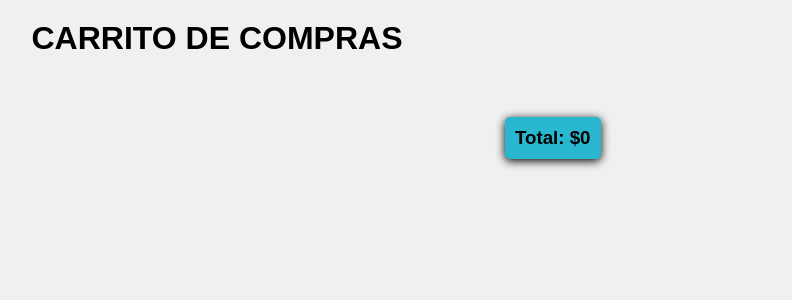
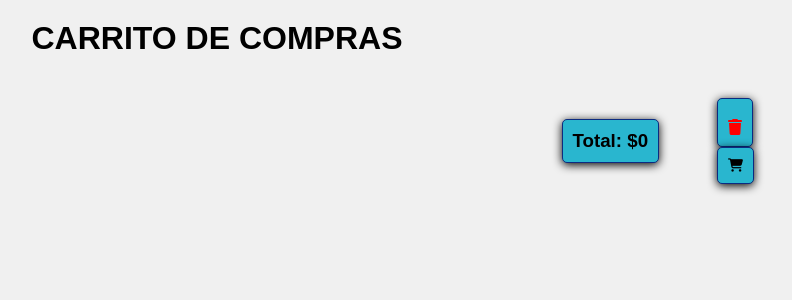
Before and after one commit to castillonat91/canciones, a Flask app: page /carrito in a window 1280 px wide. Shown: the part 38-338 px from the top of the page, without its empty margins (423-1215 px from the left). Run offline with Flask 3, Linux system fonts and the light colour scheme; some libraries are stand-ins or nearby versions.

Commit message:
ejercicio

```diff
--- a/app/app.py
+++ b/app/app.py
@@ -308,15 +308,28 @@ def ver_carrito():
 def eliminar_del_carro():
     idcan = request.form.get('idcan')
 
-    # Obtener el carrito de la sesión
-    carro = session.get('cart', [])
-    carro = [item for item in carro if item['id'] != idcan]
+#obtener el carrito en la sesion
+    if idcan:
+        carro = session.get('cart', [])
 
-    # Guardar el carrito actualizado en la sesión
-    session['cart'] = carro
-    session.modified = True
+        for item in carro:
+            if item['id'] == idcan:
+                carro.remove(item)
+                break
 
-    return jsonify({'message': 'Canción eliminada del carro.'})
+#guardar el carrito actualizando la session
+        session['cart'] = carro
+        session.modified = True
+        return jsonify({'message': 'cancion eliminada del carro.'})
+
+#eliminar todas del carrito
+    else:
+        session['cart'] = []
+        session.modified = True
+
+    return jsonify({'message': 'Canciónes eliminadas del carro.'})
+
+
 
 if __name__ == '__main__':
     app.add_url_rule('/', view_func=lista)
--- a/app/static/JS/carrito.js
+++ b/app/static/JS/carrito.js
@@ -4,6 +4,13 @@ $(document).ready(function() {
         const itemId = $(this).data('id');
         $.post('/eliminar-del-carro', { idcan: itemId }, function(data) {
             alert(data.message || "Canción eliminada del carro.");
+            location.reload(); // Recargar la página para actualizar el carrito visualmente
+        });
+    });
+    $('.Eliminar').on('click', function() {
+        const itemId = $(this).data('id');
+        $.post('/eliminar-del-carro', function(data) {
+            alert(data.message || "Canciónes eliminadas del carro.");
             location.reload(); // Recargar la página para actualizar el carrito visualmente
         });
     });
--- a/app/static/carrito.css
+++ b/app/static/carrito.css
@@ -106,6 +106,7 @@ h1 {
     box-shadow: 0 2px 10px rgb(0, 0, 0);
     margin-right: 5%;
     text-align: end;
+    border: 1px solid #0c2b80;
 }
 
 .position-total{
@@ -113,3 +114,40 @@ h1 {
     width: fit-content;
     margin-left: 75%;
 }
+.CONTENEDOR{
+    display: flex;
+    justify-content: center;
+    align-items: center;
+}
+
+.Eliminar {
+
+    color: #000000;
+    padding: 10px;
+    border-radius: 5px;
+    border: 1px solid #0c2b80;
+    background: rgb(41, 182, 207);
+    width: max-content;
+    box-shadow: 0 2px 10px rgb(0, 0, 0);
+    margin-right: 5%;
+    text-align: end;
+    text-align: end;
+    width: fit-content;
+    margin-left: 75%;
+
+}
+.comprar{
+    color: #000000;
+    padding: 10px;
+    border-radius: 5px;
+    border: 1px solid #0c2b80;
+    background: rgb(41, 182, 207);
+    width: max-content;
+    box-shadow: 0 2px 10px rgb(0, 0, 0);
+    margin-right: 5%;
+    text-align: end;
+    text-align: end;
+    width: fit-content;
+    margin-left: 75%;
+
+}
--- a/app/static/index.css
+++ b/app/static/index.css
@@ -4,7 +4,7 @@
     box-sizing: border-box;
 }
 .nav{
-    background-color: #086d5f;
+    background-color: #218d88;
     color: #fff;
     height: 60px;
 }
--- a/app/templates/carrito.html
+++ b/app/templates/carrito.html
@@ -8,6 +8,7 @@
     <link rel="stylesheet" href="{{ url_for('static', filename='css/carrito.css') }}">
     <script src="https://kit.fontawesome.com/ea06c7c0f7.js" crossorigin="anonymous"></script>
     <link rel="stylesheet" href="../static/carrito.css">
+    <script src="https://kit.fontawesome.com/ea06c7c0f7.js" crossorigin="anonymous"></script>
     <script src="https://code.jquery.com/jquery-3.6.0.min.js"></script>
 </head>
 
@@ -37,6 +38,11 @@
                 <div class="position-total">
                 <h3>Total: ${{ total }}</h3>
                 </div>
+                <div class="boton">
+                    <button class="Eliminar"><i class="fa-solid fa-trash"></i></button>
+                    <button class="comprar"><i class="fa-solid fa-cart-shopping"></i></button>
+                </div>
+
             </div>
         </div>
     </main>
--- a/app/templates/listacomprador.html
+++ b/app/templates/listacomprador.html
@@ -50,7 +50,8 @@
                             <button class="add-to-cart"
                                     data-id="{{ cancion.id_can }}"
                                     data-titulo="{{ cancion.titulo }}"
-                                    data-precio="{{ cancion.precio }}"><div class="position-agre"> Agregar al <i class="fa-solid fa-cart-shopping"></i></button></div>
+                                    data-precio="{{ cancion.precio }}"><div class="position-agr"> Agregar al <i class="fa-solid fa-cart-shopping"></i></div></button>
+
                         </td>
                     </tr>
                     {% endfor %}
```
Also changed, not shown: app/static/canciones.css (+11 -7 lines).
